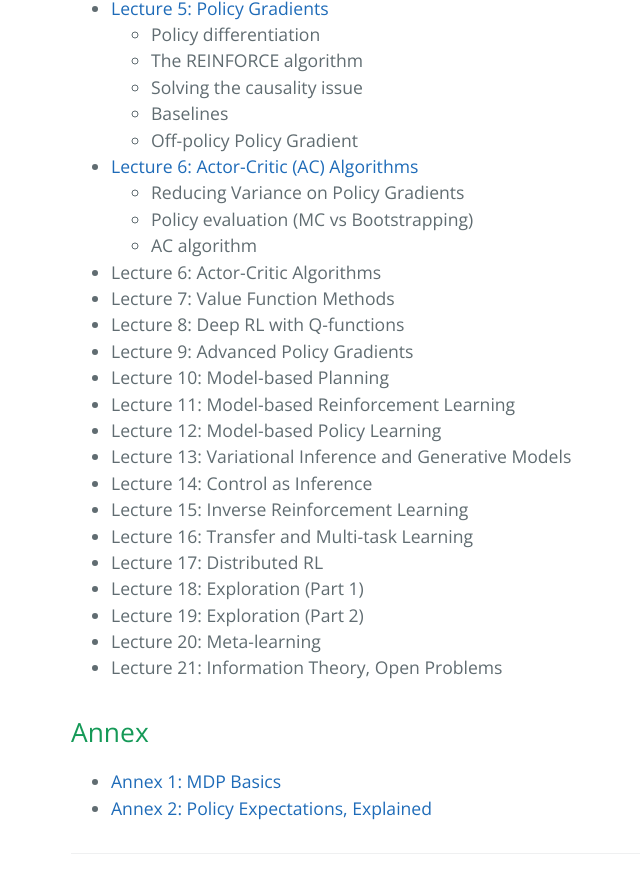
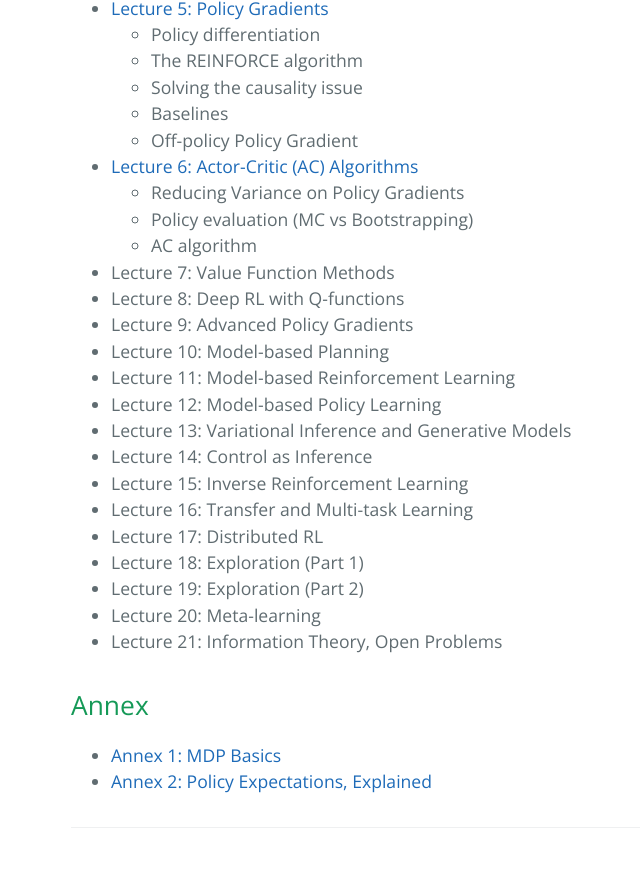
Before and after one commit to CampusAI/CampusAI.github.io, a Jekyll site: the page built from lectures.md, in a window 1280 px wide and 900 px high, scrolled down 893 px. Shown: the top 893 px of the window, without its empty margins (153-793 px from the left). Built offline with Jekyll 4.4.1, drawn with Linux system fonts in a browser that asks for light colours.

Commit message:
Removed extra lecture 6

```diff
--- a/lectures.md
+++ b/lectures.md
@@ -29,7 +29,6 @@ permalink: /lectures/
     - Reducing Variance on Policy Gradients
     - Policy evaluation (MC vs Bootstrapping)
     - AC algorithm
-- Lecture 6: Actor-Critic Algorithms
 - Lecture 7: Value Function Methods
 - Lecture 8: Deep RL with Q-functions
 - Lecture 9: Advanced Policy Gradients
```
